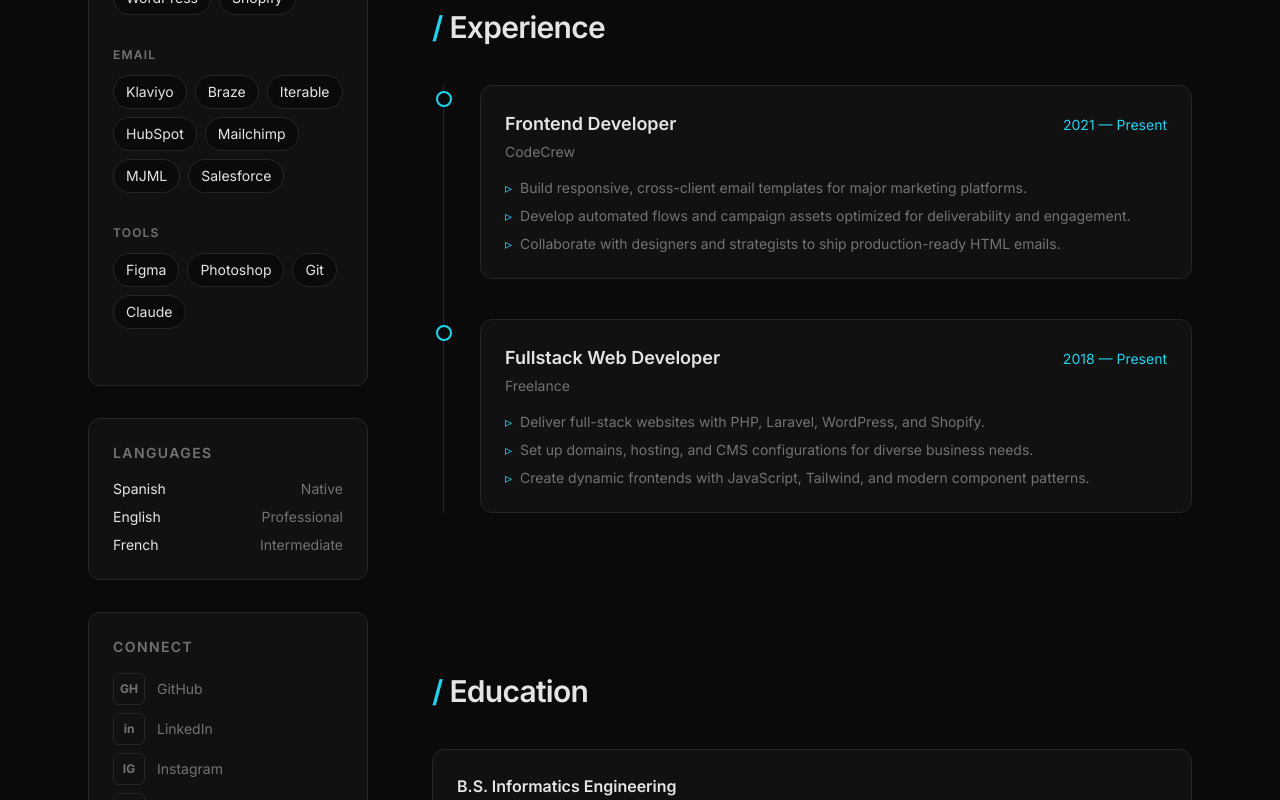
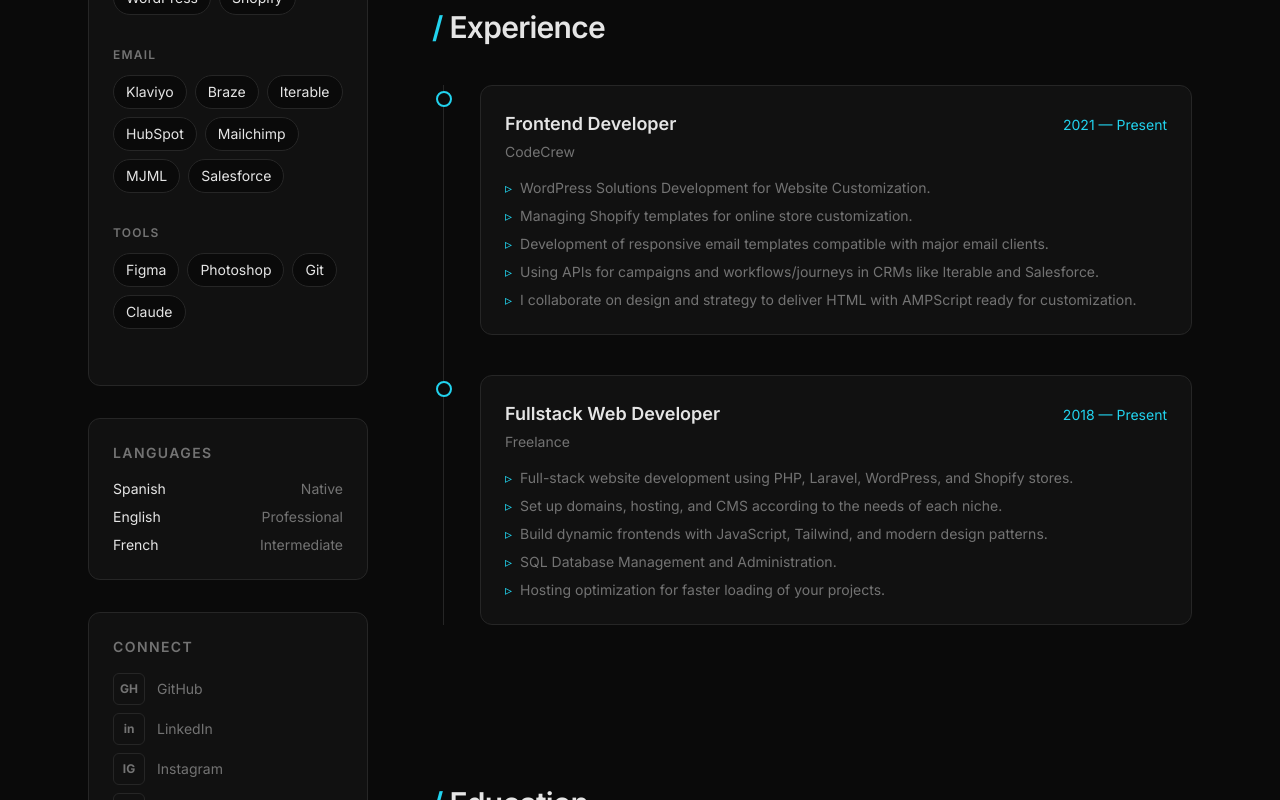
Before and after one commit to SimonRodil/simonrodil.github.io, a React (Vite) app: page / in a window 1280 px wide. Shown: the part 1402-2202 px from the top of the page. Built offline with nearby package versions, Linux system fonts and the light colour scheme.

Commit message:
Cambios en la parte de resumes.

```diff
--- a/src/data/resume.en.js
+++ b/src/data/resume.en.js
@@ -51,9 +51,11 @@
       role: 'Frontend Developer',
       period: '2021 — Present',
       bullets: [
-        'Build responsive, cross-client email templates for major marketing platforms.',
-        'Develop automated flows and campaign assets optimized for deliverability and engagement.',
-        'Collaborate with designers and strategists to ship production-ready HTML emails.',
+        'WordPress Solutions Development for Website Customization.',
+        'Managing Shopify templates for online store customization.',
+        'Development of responsive email templates compatible with major email clients.',
+        'Using APIs for campaigns and workflows/journeys in CRMs like Iterable and Salesforce.',
+        'I collaborate on design and strategy to deliver HTML with AMPScript ready for customization.',
       ],
     },
     {
@@ -61,9 +63,11 @@
       role: 'Fullstack Web Developer',
       period: '2018 — Present',
       bullets: [
-        'Deliver full-stack websites with PHP, Laravel, WordPress, and Shopify.',
-        'Set up domains, hosting, and CMS configurations for diverse business needs.',
-        'Create dynamic frontends with JavaScript, Tailwind, and modern component patterns.',
+        'Full-stack website development using PHP, Laravel, WordPress, and Shopify stores.',
+        'Set up domains, hosting, and CMS according to the needs of each niche.',
+        'Build dynamic frontends with JavaScript, Tailwind, and modern design patterns.',
+        'SQL Database Management and Administration.',
+        'Hosting optimization for faster loading of your projects.'
       ],
     },
   ],
--- a/src/data/resume.es.js
+++ b/src/data/resume.es.js
@@ -51,22 +51,23 @@
       role: 'Desarrollador Frontend',
       period: '2021 — Actualidad',
       bullets: [
-        'Desarrollo de Soluciones en Wordpress para personalizacion de Sitios web',
-        'Manejo de Plantillas en Shopify para personalizacion de tiendas en linea',
-        'Creo plantillas de email responsive y compatibles con los principales clientes de correo.',
-        'Desarrollo flujos automatizados y campañas optimizadas para entrega y engagement.',
-        'Colaboro con diseño y estrategia para entregar HTML con AMPScript listo para producción.',
+        'Desarrollo de Soluciones en Wordpress para personalizacion de Sitios web.',
+        'Manejo de Plantillas en Shopify para personalizacion de tiendas en linea.',
+        'Desarrollo de plantillas de email responsive y compatibles con los principales clientes de correo.',
+        'Uso de APIs para campañas y workflows/journeys en CRMs como Iterable y Salesforce.',
+        'Colaboro con diseño y estrategia para entregar HTML con AMPScript listo para su personalización.',
       ],
     },
     {
       company: 'Freelance y clientes',
       role: 'Desarrollador Web Full-Stack',
-      period: '2020 — Actualidad',
+      period: '2018 — Actualidad',
       bullets: [
-        'Entrego sitios full-stack con PHP, Laravel, WordPress y Shopify.',
-        'Configuro dominios, hosting y CMS según las necesidades de cada negocio.',
+        'Desarrollo de sitios full-stack con PHP, Laravel, WordPress y tiendas en Shopify.',
+        'Configuro dominios, hosting y CMS según las necesidades de cada niche.',
         'Construyo frontends dinámicos con JavaScript, Tailwind y patrones modernos.',
-        'Manejo y Administración de base de datos en SQL'
+        'Manejo y Administración de base de datos en SQL',
+        'Optimizacion de hosting para carga mas rapida de sus proyectos.'
       ],
     }
   ],
```
